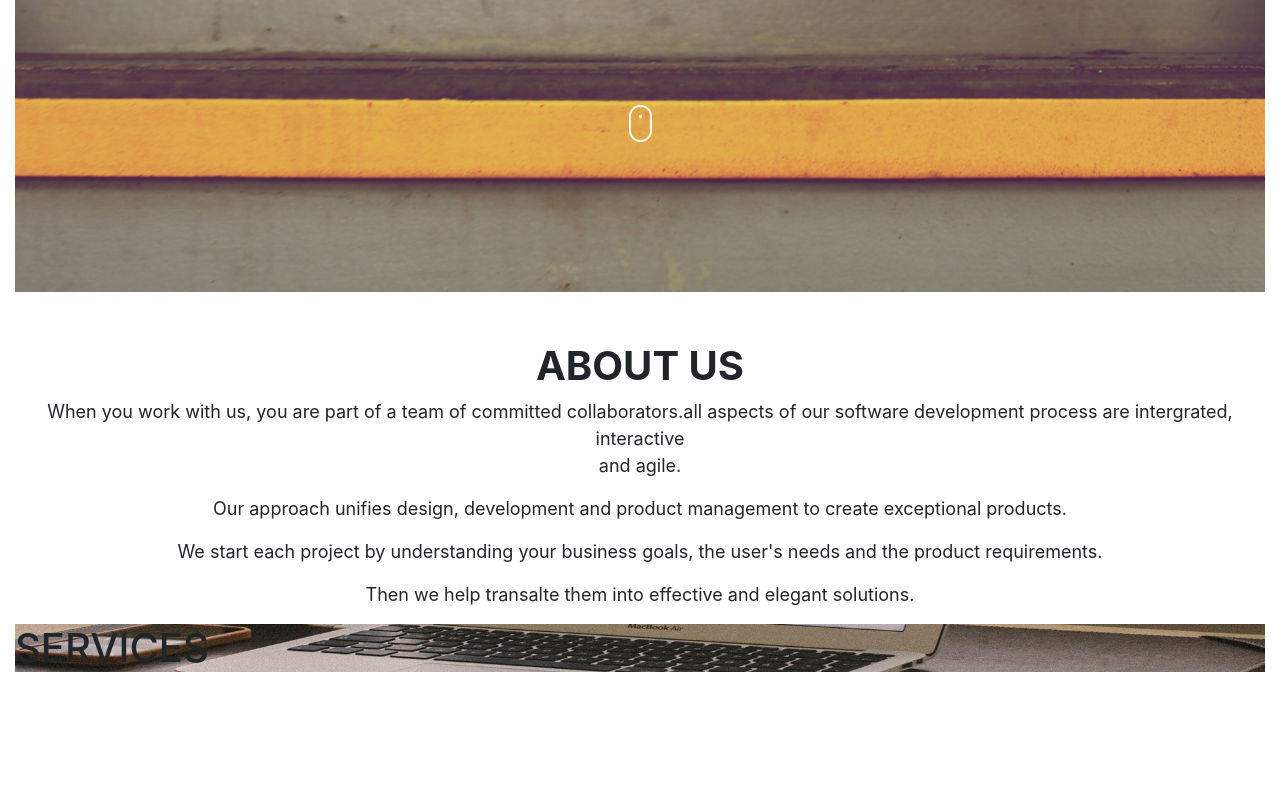
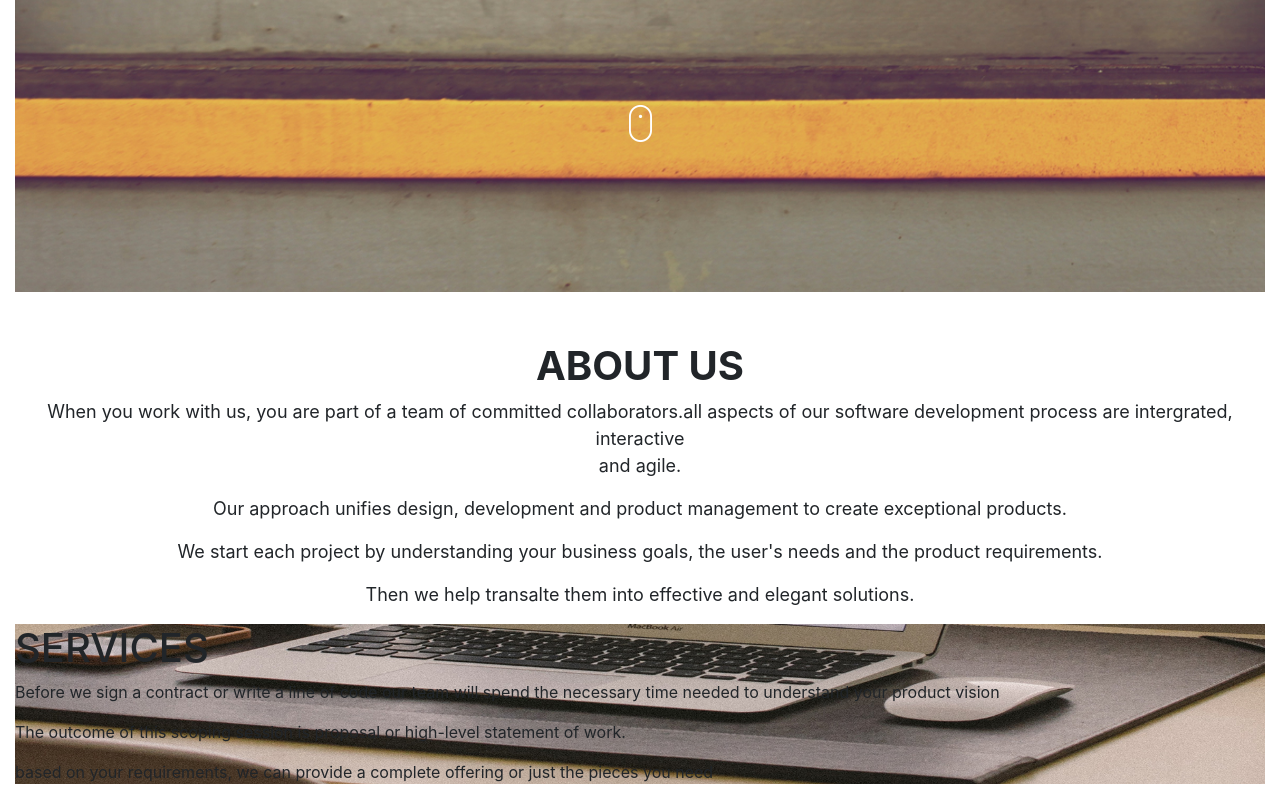
Before and after one commit to Libb521/Delani-studios, a plain HTML site: page Delani studios/index.html in a window 1280 px wide. Shown: the part 678-1478 px from the top of the page. Before the commit the page ends 1358 px from the top, so only its background shows below. Drawn offline with nearby package versions, Linux system fonts and the light colour scheme; a script that the page names is missing; files whose address does not match are found by name.

Commit message:
added 'p' tags in the services div

```diff
--- a/Delani studios/index.html
+++ b/Delani studios/index.html
@@ -43,7 +43,9 @@
 
     <div class="services">
       <h1>SERVICES</h1>
-
+      <P>Before we sign a contract or write a line of code our team will spend the necessary time needed to understand your product vision</P>
+      <p>The outcome of this scoping session is proposal or high-level statement of work.</p>
+      <p>based on your requirements, we can provide a complete offering or just the pieces you need</p>
     </div>
 
   </div>
```
